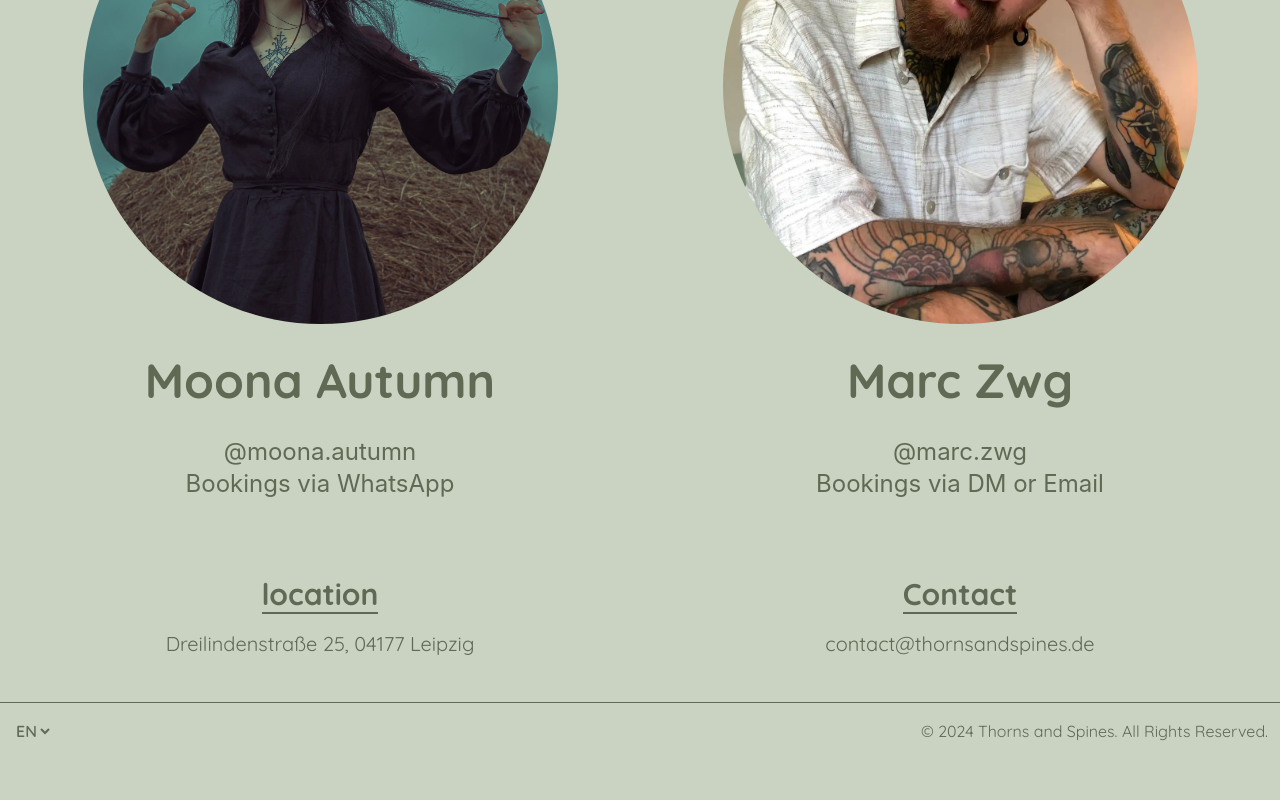
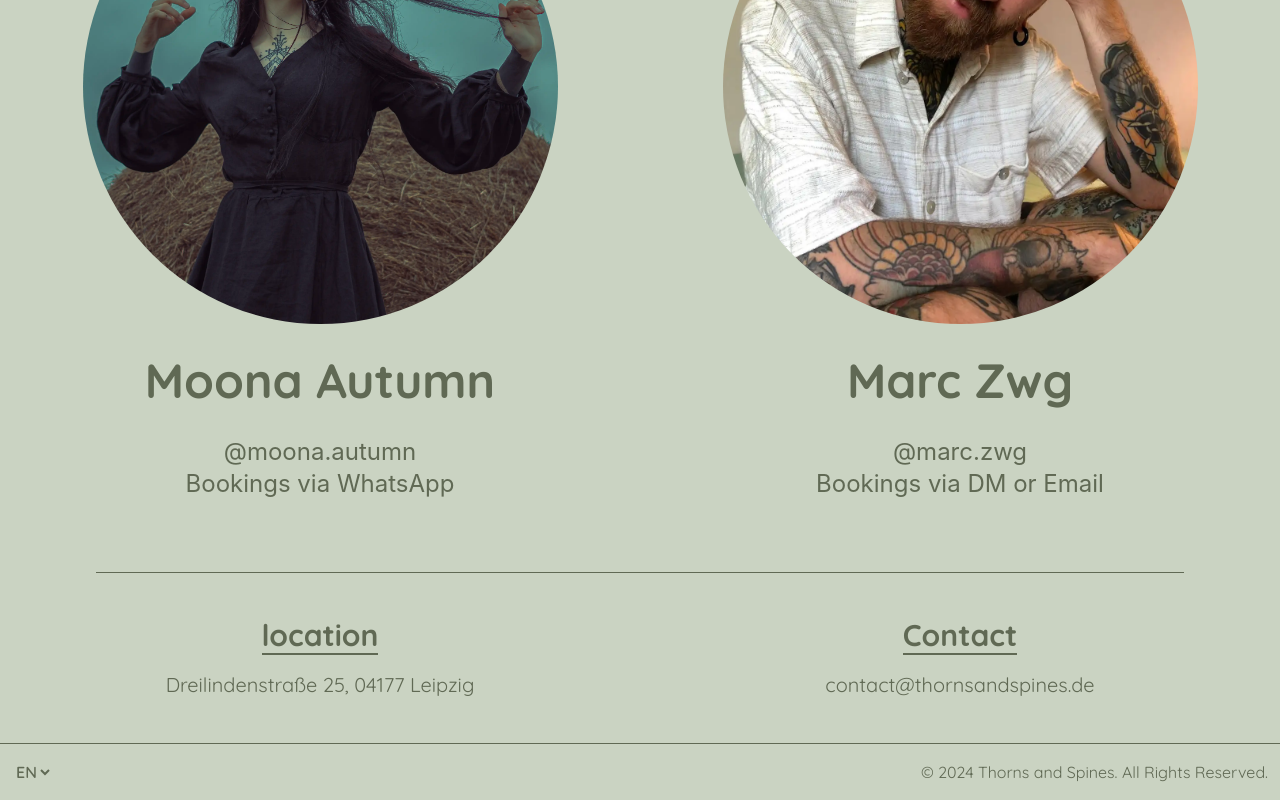
Before and after one commit to Cmbs86/Thorns-and-Spines-page, a React (Vite) app in the folder thorns-n-spines-project/: page /artists in a window 1280 px wide. Shown: the part 2688-3488 px from the top of the page. Before the commit the page ends 3447 px from the top, so only its background shows below. Built offline with nearby package versions, Linux system fonts and the light colour scheme.

Commit message:
replace animation for motion.div+logic  on Artist.jsx

```diff
--- a/thorns-n-spines-project/src/index.css
+++ b/thorns-n-spines-project/src/index.css
@@ -109,7 +109,7 @@ body {
     @apply relative;
   }
   .underline-animation-center::after {
-    @apply absolute content-[''] w-full h-[1px] left-0 bottom-[-4px]
+    @apply absolute content-[''] w-full h-[0.5px] left-0 bottom-[-4px]
      bg-tns-ebony scale-x-0 hover:scale-x-90 origin-center
      hover:origin-center transition-transform duration-500;
   }
--- a/thorns-n-spines-project/src/pages/Artists.jsx
+++ b/thorns-n-spines-project/src/pages/Artists.jsx
@@ -1,4 +1,6 @@
 import { useTranslation } from "react-i18next";
+import { useEffect, useRef, useState } from "react";
+import {motion} from "framer-motion";
 import tiago from "../assets/images/tiago.webp";
 import daniela from "../assets/images/daniela.webp";
 import basti from "../assets/images/basti.webp";
@@ -12,6 +14,26 @@ import ArtistCard from "../components/ArtistCard.jsx";
 const Artists = () => {
 
   const { t } = useTranslation();
+  const [isInView, setIsInView] = useState(false);
+  const underlineRef = useRef(null);
+
+  useEffect(() => {
+    const observer = new IntersectionObserver(
+      ([entry]) => {
+        setIsInView(entry.isIntersecting);
+      },
+      { threshold: 0.8 } // Adjust this value based on when you want the animation to trigger
+    );
+
+    if (underlineRef.current) {
+      observer.observe(underlineRef.current);
+    }
+    return () => {
+      if (underlineRef.current) {
+        observer.unobserve(underlineRef.current);
+      }
+    };
+  }, []);
 
   return (
     <>
@@ -24,7 +46,7 @@ const Artists = () => {
         </div>
 
         {/* Wrapper for cards */}
-        <div className="max-w-[1600px] mx-auto flex flex-col md:flex-row flex-wrap justify-around 2xl:justify-between gap-y-10 underline-animation-center ">
+        <div className="max-w-[1600px] mx-auto flex flex-col md:flex-row flex-wrap justify-around 2xl:justify-between gap-y-10  ">
           <ArtistCard
             img={tiago}
             alt={"Tiago's photo"}
@@ -103,6 +125,13 @@ const Artists = () => {
             bookingText={t("booking_dm_or_email")}
           />
         </div>
+        <motion.div
+          ref={underlineRef}
+          className="w-[85%] h-[1px] bg-tns-ebony origin-center mt-10"
+          initial={{ scaleX: 0 }}
+          animate={{ scaleX: isInView ? 1 : 0 }}
+          transition={{ duration: 0.7 }}
+        />
       </main>
     </>
   );
```
